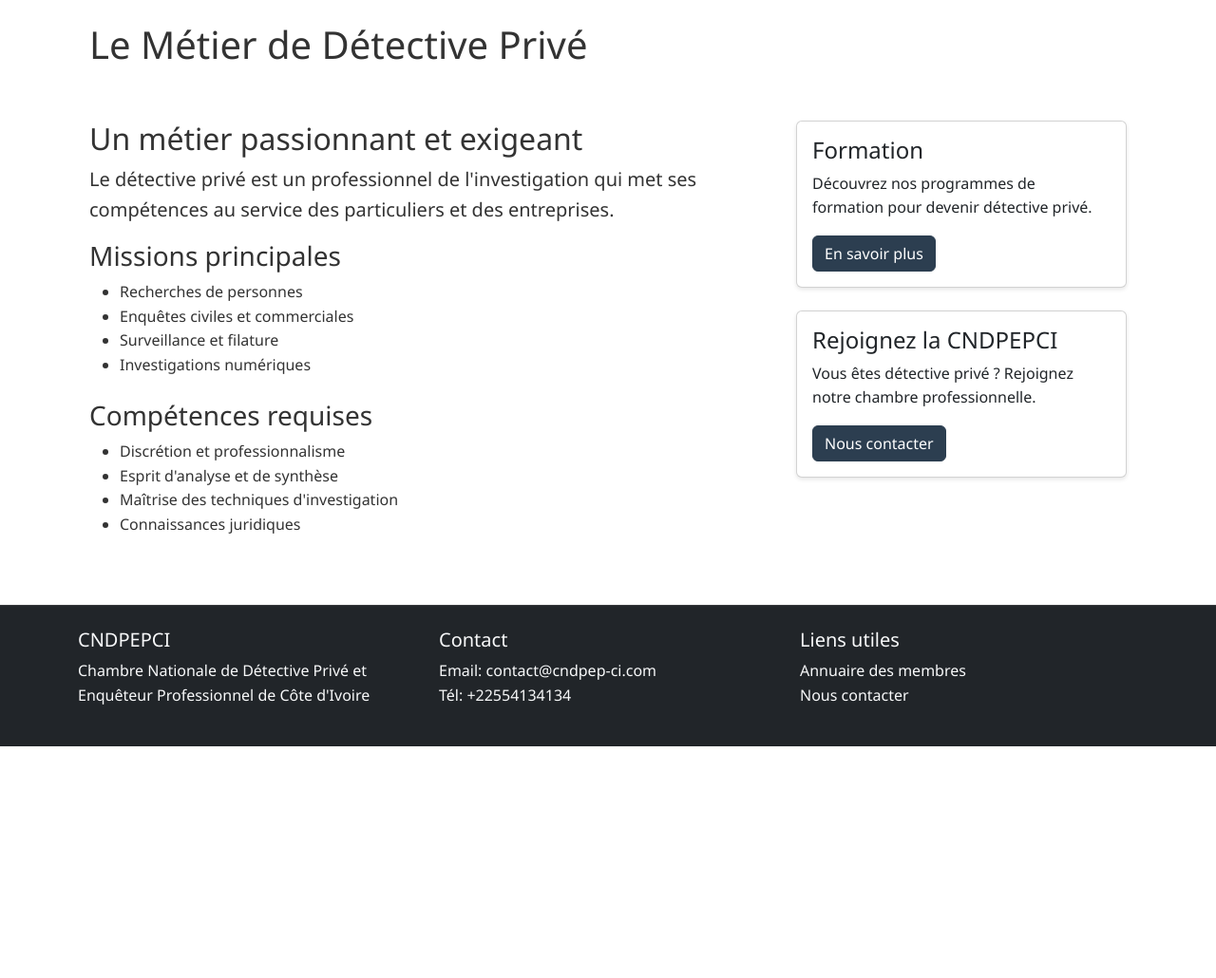
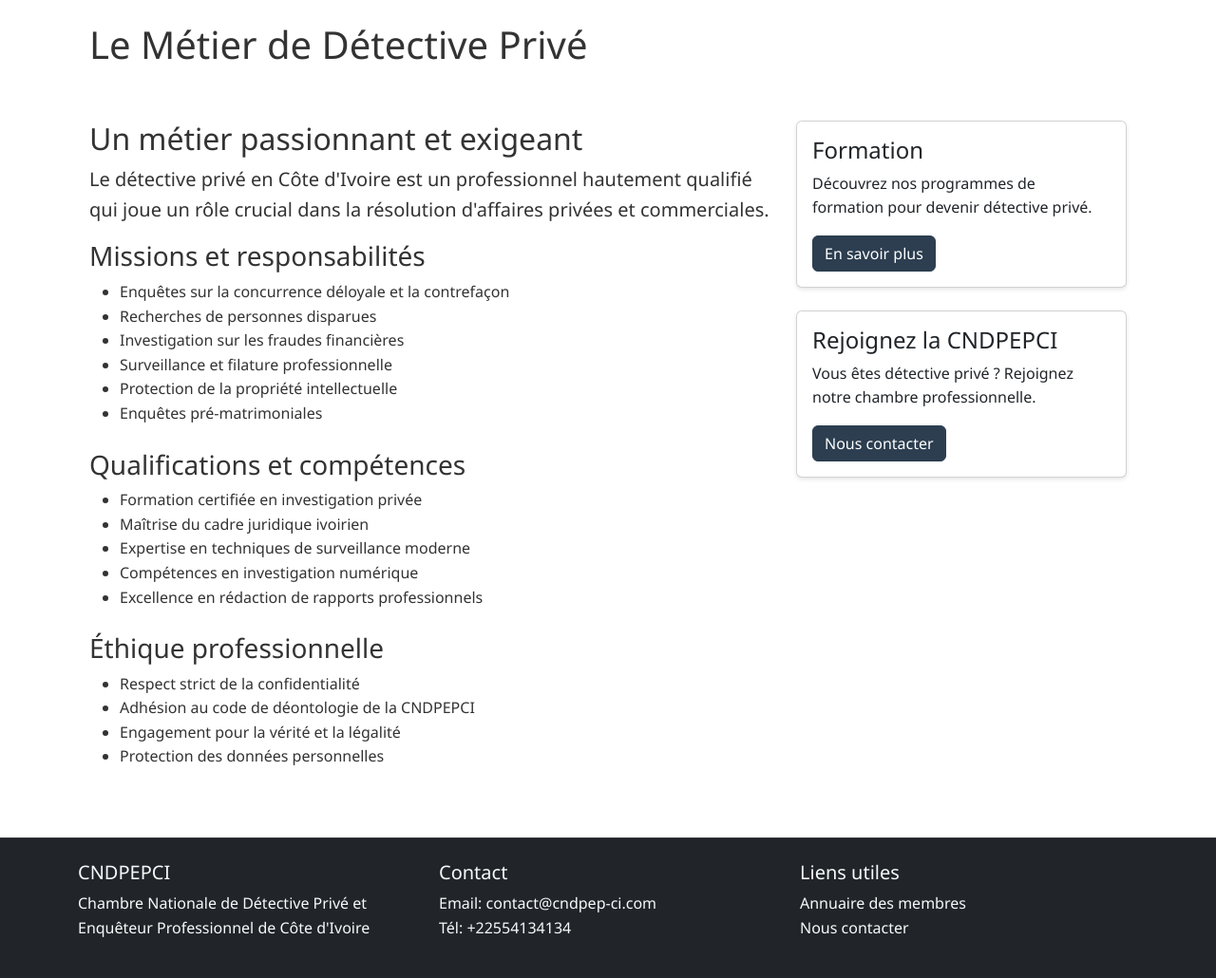
Before and after one commit to Loicqra12/cndpepci, a Flask app: page /profession/metier in a window 1280 px wide. Shown: the part 527-1557 px from the top of the page at 95% size. Before the commit the page ends 1313 px from the top, so only its background shows below. Run offline with Flask 3, Linux system fonts and the light colour scheme; some libraries are stand-ins or nearby versions.

```diff
--- a/templates/profession/metier.html
+++ b/templates/profession/metier.html
@@ -15,25 +15,38 @@
         <div class="col-md-8">
             <div class="content">
                 <h2>Un métier passionnant et exigeant</h2>
-                <p class="lead">Le détective privé est un professionnel de l'investigation qui met ses compétences au service des particuliers et des entreprises.</p>
+                <p class="lead">Le détective privé en Côte d'Ivoire est un professionnel hautement qualifié qui joue un rôle crucial dans la résolution d'affaires privées et commerciales.</p>
 
                 <div class="mb-4">
-                    <h3>Missions principales</h3>
+                    <h3>Missions et responsabilités</h3>
                     <ul>
-                        <li>Recherches de personnes</li>
-                        <li>Enquêtes civiles et commerciales</li>
-                        <li>Surveillance et filature</li>
-                        <li>Investigations numériques</li>
+                        <li>Enquêtes sur la concurrence déloyale et la contrefaçon</li>
+                        <li>Recherches de personnes disparues</li>
+                        <li>Investigation sur les fraudes financières</li>
+                        <li>Surveillance et filature professionnelle</li>
+                        <li>Protection de la propriété intellectuelle</li>
+                        <li>Enquêtes pré-matrimoniales</li>
                     </ul>
                 </div>
 
                 <div class="mb-4">
-                    <h3>Compétences requises</h3>
+                    <h3>Qualifications et compétences</h3>
                     <ul>
-                        <li>Discrétion et professionnalisme</li>
-                        <li>Esprit d'analyse et de synthèse</li>
-                        <li>Maîtrise des techniques d'investigation</li>
-                        <li>Connaissances juridiques</li>
+                        <li>Formation certifiée en investigation privée</li>
+                        <li>Maîtrise du cadre juridique ivoirien</li>
+                        <li>Expertise en techniques de surveillance moderne</li>
+                        <li>Compétences en investigation numérique</li>
+                        <li>Excellence en rédaction de rapports professionnels</li>
+                    </ul>
+                </div>
+
+                <div class="mb-4">
+                    <h3>Éthique professionnelle</h3>
+                    <ul>
+                        <li>Respect strict de la confidentialité</li>
+                        <li>Adhésion au code de déontologie de la CNDPEPCI</li>
+                        <li>Engagement pour la vérité et la légalité</li>
+                        <li>Protection des données personnelles</li>
                     </ul>
                 </div>
             </div>
```
